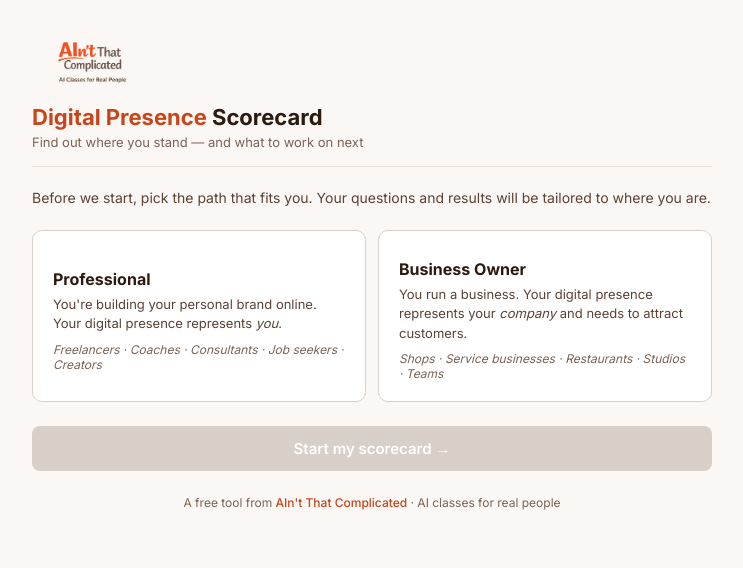
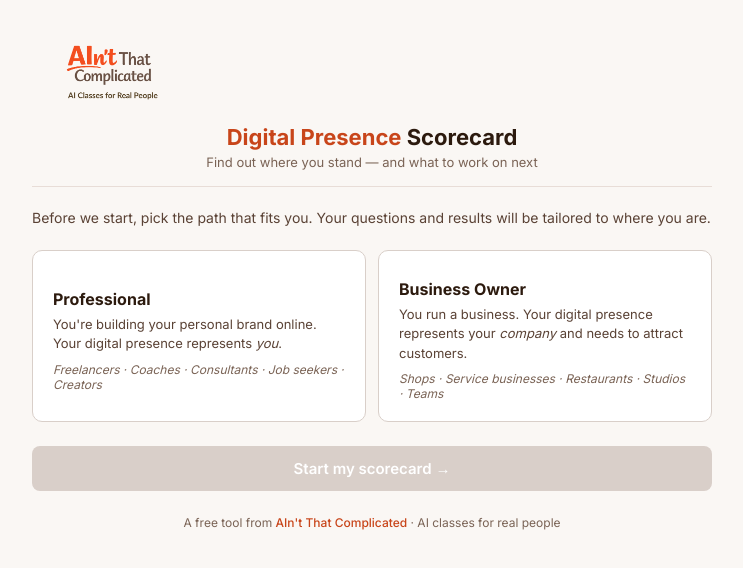
Before and after one commit to ymopadilla/digital-presence-scorecard, a React (Vite) app: page / in a window 1280 px wide. Shown: the top 568 px of the page, without its empty margins (268-1011 px from the left). Built offline with nearby package versions, Linux system fonts and the light colour scheme; some icons are missing.

Commit message:
Center and resize logo

```diff
--- a/src/App.module.css
+++ b/src/App.module.css
@@ -12,7 +12,9 @@
   max-width: 680px;
 }
 
-.header { margin-bottom: 0.25rem; }
+.header { margin-bottom: 0.25rem;
+text-align: center;
+ }
 
 .logo {
   font-size: 22px;
@@ -48,7 +50,8 @@
 }
 
 .logoImg {
-  height: 60px;
+  height: 80px;
   width: auto;
-  margin-bottom: 0.5rem;
+  display: block;
+  margin-bottom: 0.75rem;
 }
```
